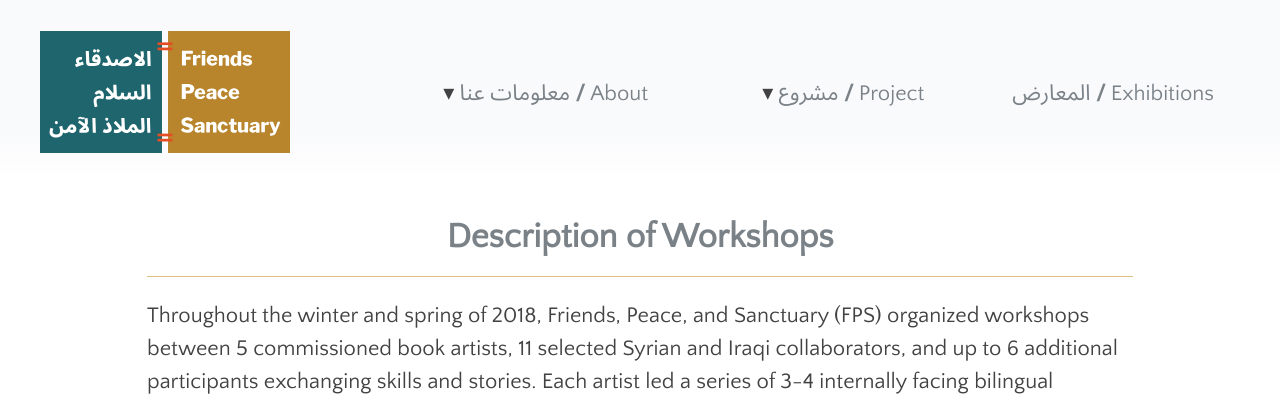
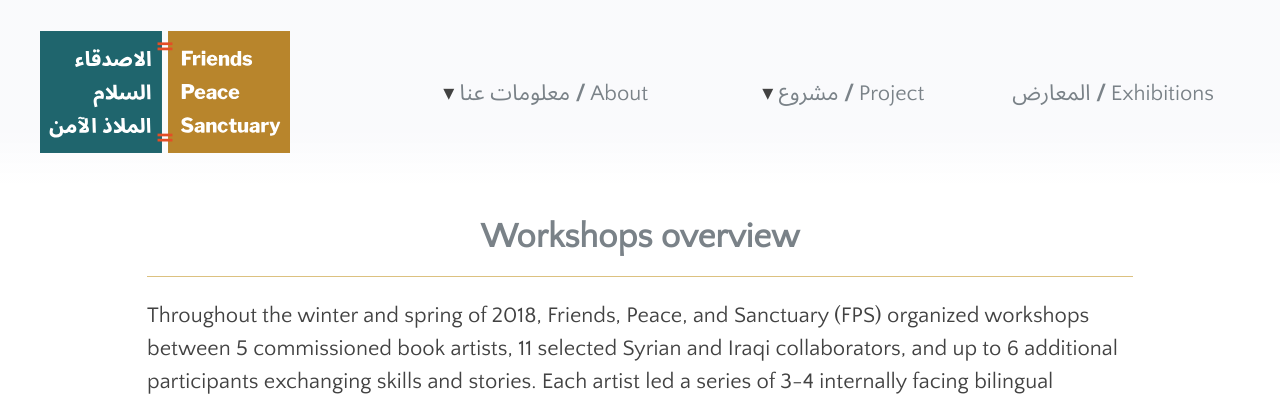
Before and after one commit to swat-ds/fps.swarthmore.edu, a Jekyll site: the page built from _posts/2018-06-20-description-of-workshops.md, in a window 1280 px wide. Shown: the top 402 px of the page. Built offline with Jekyll 4.4.1, drawn with Linux system fonts in a browser that asks for light colours.

Commit message:
Update 2018-06-20-description-of-workshops.md

```diff
--- a/_posts/2018-06-20-description-of-workshops.md
+++ b/_posts/2018-06-20-description-of-workshops.md
@@ -2,31 +2,31 @@
 date: '2018-06-20 13:14 -0400'
 lang: en
 published: true
-title: Description of Workshops
+title: Workshops overview
 tags:
-    - artist:Amaal AlNajjar
-    - artist:Abdul Karim Awad
-    - artist:Abir AlArnab
-    - artist:Ali Salman
-    - artist:Asmaa Diab
-    - artist:Courtney Bowles
-    - artist:Erik Ruin
-    - artist:Fadaa Ali
-    - artist:Fadia Lilmakhzoub
-    - artist:Fouad Sakhnini
-    - artist:Islam Aly
-    - artist:Layla Al Hussein
-    - artist:Mark Strandquist
-    - artist:Marwa
-    - artist:Maureen Cummins
-    - artist:Mohamed
-    - artist:Osama Herkal
-    - artist:Raghad
-    - artist:Roula Al Jabi
-    - artist:Samah Al Kasab
+  - 'artist:Amaal AlNajjar'
+  - 'artist:Abir AlArnab'
+  - 'artist:Abdul Karim Awad'
+  - 'artist:Ali Salman'
+  - 'artist:Asmaa Diab'
+  - 'artist:Courtney Bowles'
+  - 'artist:Erik Ruin'
+  - 'artist:Fadaa Ali'
+  - 'artist:Fadia Lilmakhzoub'
+  - 'artist:Fouad Sakhnini'
+  - 'artist:Islam Aly'
+  - 'artist:Layla Al Hussein'
+  - 'artist:Mark Strandquist'
+  - 'artist:Marwa'
+  - 'artist:Maureen Cummins'
+  - 'artist:Mohamed'
+  - 'artist:Osama Herkal'
+  - 'artist:Raghad'
+  - 'artist:Roula Al Jabi'
+  - 'artist:Samah Al Kasab'
 image: artists workshop.jpg
 categories:
-    - workshops
+  - workshops
 ---
 
 Throughout the winter and spring of 2018, Friends, Peace, and Sanctuary (FPS) organized workshops between 5 commissioned book artists, 11 selected Syrian and Iraqi collaborators, and up to 6 additional participants exchanging skills and stories. Each artist led a series of 3-4 internally facing bilingual workshops, sharing and teaching aspects of their artistic practice including bookbinding, paper cutting, silk screening, paper making, and photography. Through the process of making art, collaborators shared their own skills, talents, and experiences related to place, home, family, journeys, and navigating life in the US, resulting in publishing their own books. The workshops took place predominantly in Northeast Philadelphia at Prince of Peace Church, near to where many refugee families from Arab countries have resettled. The final workshop in each series was held at different venues around Philadelphia - the Parkway Branch of the Free Library, Second State Arts, and the Fleisher Art Memorial.
```
